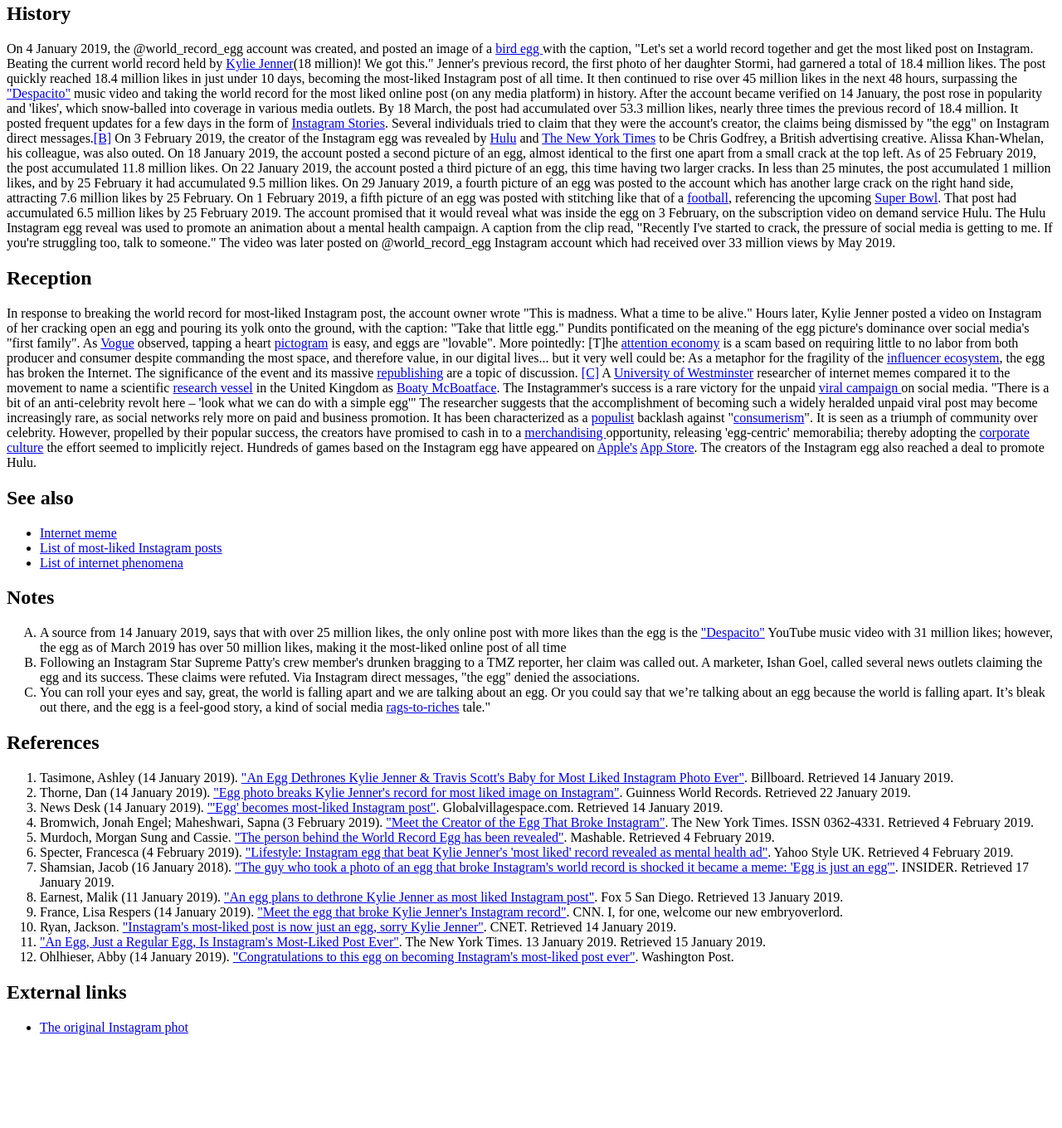
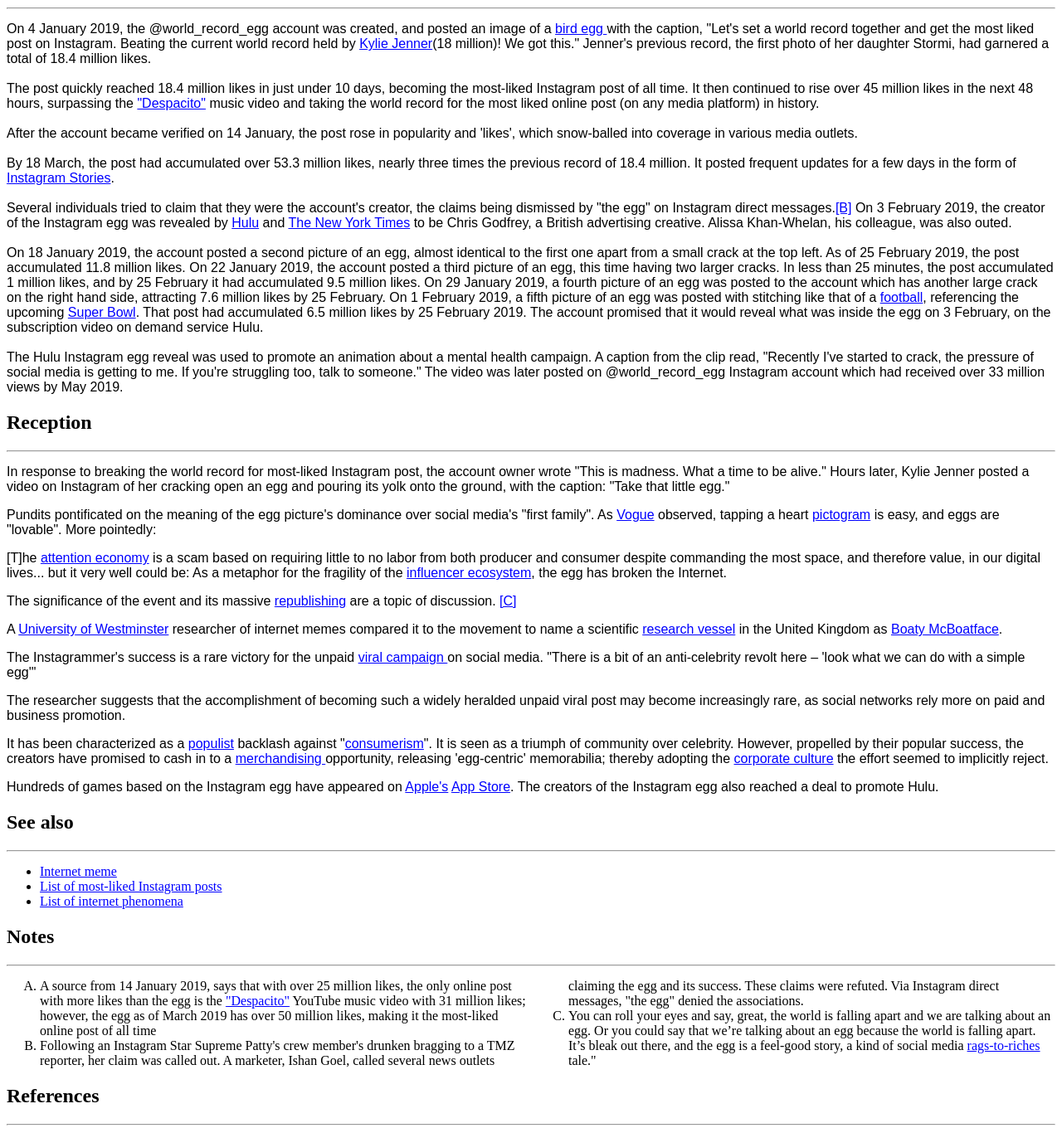
Before and after one commit to ClaireBoudour/Midterm-InstagramEgg, a plain HTML site: page index.html in a window 1280 px wide. Shown: the part 768-2128 px from the top of the page at 83% size. Before the commit the page ends 2032 px from the top, so only its background shows below. Drawn offline with Linux system fonts and the light colour scheme.

Commit message:
Update index.html

```diff
--- a/index.html
+++ b/index.html
@@ -3,20 +3,23 @@
 
 <head>
 <meta charset="UTF-8"/>
+<link rel="stylesheet" type="text/css" href="instagram_egg.css">
 <title>Instagram egg - Wikipedia</title>
 </head>
 
 <body>
 <div>
 <h1>Instagram egg</h1>
+</div>
+<hr class="h_line">
+<div>
 <h6>From Wikipedia, the free encyclopedia</h6>
 </div>
 
-<div>
+<figure id="right1">
 <img alt="Instagram egg" src="https://upload.wikimedia.org/wikipedia/en/5/58/Instagram_egg.jpg" width="220" height="220">
-<a href="/wiki/File:Instagram_egg.jpg"></a>
-<h6>The egg photo posted to Instagram</h6>
-</div>
+<figcaption>The egg photo posted to Instagram</figcaption>
+</figure>
 
 <div>
 <p>The <b>Instagram egg</b> is a picture of an egg posted by the account @<b>world_record_egg</b> on the <a href="https://en.wikipedia.org/wiki/Social_media">social media</a> platform <a href="https://en.wikipedia.org/wiki/Instagram">Instagram</a>, notable for becoming a global phenomenon and an <a href="https://en.wikipedia.org/wiki/Internet_meme">internet meme</a> within days of its creation. It holds the world record for both the <a href="https://en.wikipedia.org/wiki/List_of_most-liked_Instagram_posts">most-liked Instagram post</a> and most liked online post on any website in history.<a href="#notea">[A]</a> The owner of the account was revealed to be Chris Godfrey, an advertising creative, who later worked with his two friends Alissa Khan-Whelan and CJ Brown on a <a href="https://en.wikipedia.org/wiki/Hulu">Hulu</a> commercial featuring the egg, intended to raise awareness of mental health.
@@ -37,49 +40,59 @@
 
 <div>
 <h2><a name="background"></a>Background</h2>
+</div>
+<div class="h_line"><hr></div>
+<div>
 <p>The photo was originally taken by Serghei Platanov, who then posted it to <a href="https://en.wikipedia.org/wiki/Shutterstock">Shutterstock</a> on 23 June 2015 with the title "eggs isolated on white background".</p>
 </div>
 
 <div>
 <h2><a name="history"></a>History</h2>
+</div>
+<div class="h_line"><hr></div>
+<div>
 <p>On 4 January 2019, the @world_record_egg account was created, and posted an image of a <a href="https://en.wikipedia.org/wiki/Bird_egg"> bird egg </a> with the caption, "Let's set a world record together and get the most liked post on Instagram. Beating the current world record held by <a href="https://en.wikipedia.org/wiki/Kylie_Jenner"> Kylie Jenner</a>(18 million)! We got this." Jenner's previous record, the first photo of her daughter Stormi, had garnered a total of 18.4 million likes.
-
+<br>
+<br>
 The post quickly reached 18.4 million likes in just under 10 days, becoming the most-liked Instagram post of all time. It then continued to rise over 45 million likes in the next 48 hours, surpassing the <a href="https://en.wikipedia.org/wiki/Despacito#Music_video"> "Despacito"</a> music video and taking the world record for the most liked online post (on any media platform) in history.
-
+<br>
+<br>
 After the account became verified on 14 January, the post rose in popularity and 'likes', which snow-balled into coverage in various media outlets.
-
+<br>
+<br>
 By 18 March, the post had accumulated over 53.3 million likes, nearly three times the previous record of 18.4 million. It posted frequent updates for a few days in the form of <a href="https://en.wikipedia.org/wiki/Instagram#Instagram_Stories"> Instagram Stories</a>.
-
+<br>
+<br>
 Several individuals tried to claim that they were the account's creator, the claims being dismissed by "the egg" on Instagram direct messages.<a href="#noteb">[B]</a> On 3 February 2019, the creator of the Instagram egg was revealed by <a href="https://en.wikipedia.org/wiki/Hulu"> Hulu</a> and <a href="https://en.wikipedia.org/wiki/The_New_York_Times">The New York Times</a> to be Chris Godfrey, a British advertising creative. Alissa Khan-Whelan, his colleague, was also outed.
-
+<br>
+<br>
 On 18 January 2019, the account posted a second picture of an egg, almost identical to the first one apart from a small crack at the top left. As of 25 February 2019, the post accumulated 11.8 million likes. On 22 January 2019, the account posted a third picture of an egg, this time having two larger cracks. In less than 25 minutes, the post accumulated 1 million likes, and by 25 February it had accumulated 9.5 million likes. On 29 January 2019, a fourth picture of an egg was posted to the account which has another large crack on the right hand side, attracting 7.6 million likes by 25 February. On 1 February 2019, a fifth picture of an egg was posted with stitching like that of a <a href="https://en.wikipedia.org/wiki/Ball_(gridiron_football)"> football</a>, referencing the upcoming <a href="https://en.wikipedia.org/wiki/Super_Bowl_LIII">Super Bowl</a>. That post had accumulated 6.5 million likes by 25 February 2019. The account promised that it would reveal what was inside the egg on 3 February, on the subscription video on demand service Hulu.
-
+<br>
+<br>
 The Hulu Instagram egg reveal was used to promote an animation about a mental health campaign. A caption from the clip read, "Recently I've started to crack, the pressure of social media is getting to me. If you're struggling too, talk to someone." The video was later posted on @world_record_egg Instagram account which had received over 33 million views by May 2019.</p>
 </div>
 
 <div>
 <h2><a name="reception"></a>Reception</h2>
-<p>In response to breaking the world record for most-liked Instagram post, the account owner wrote "This is madness. What a time to be alive." Hours later, Kylie Jenner posted a video on Instagram of her cracking open an egg and pouring its yolk onto the ground, with the caption: "Take that little egg."
-
-Pundits pontificated on the meaning of the egg picture's dominance over social media's "first family". As <a href="https://en.wikipedia.org/wiki/Vogue_(magazine)">Vogue</a> observed, tapping a heart <a href="https://en.wikipedia.org/wiki/Pictogram">pictogram</a> is easy, and eggs are "lovable". More pointedly:
-
-[T]he <a href="https://en.wikipedia.org/wiki/Attention_economy">attention economy</a> is a scam based on requiring little to no labor from both producer and consumer despite commanding the most space, and therefore value, in our digital lives... but it very well could be: As a metaphor for the fragility of the <a href="https://en.wikipedia.org/wiki/Influencer_marketing">influencer ecosystem</a>, the egg has broken the Internet.
-
-The significance of the event and its massive <a href="https://en.wikipedia.org/wiki/Edition_(book)#Republication"> republishing</a> are a topic of discussion. <a href="#notec">[C]</a>
-
-A <a href="https://en.wikipedia.org/wiki/University_of_Westminster">University of Westminster</a> researcher of internet memes compared it to the movement to name a scientific <a href="https://en.wikipedia.org/wiki/Research_vessel"> research vessel</a> in the United Kingdom as <a href="https://en.wikipedia.org/wiki/Boaty_McBoatface">Boaty McBoatface</a>.
-
-The Instagrammer's success is a rare victory for the unpaid <a href="https://en.wikipedia.org/wiki/Viral_marketing"> viral campaign </a> on social media. "There is a bit of an anti-celebrity revolt here – 'look what we can do with a simple egg'"
-
-The researcher suggests that the accomplishment of becoming such a widely heralded unpaid viral post may become increasingly rare, as social networks rely more on paid and business promotion.
-
-It has been characterized as a <a href="https://en.wikipedia.org/wiki/Populism">populist</a> backlash against "<a href="https://en.wikipedia.org/wiki/Consumerism">consumerism</a>". It is seen as a triumph of community over celebrity. However, propelled by their popular success, the creators have promised to cash in to a <a href="https://en.wikipedia.org/wiki/Merchandising"> merchandising </a>opportunity, releasing 'egg-centric' memorabilia; thereby adopting the <a href="https://en.wikipedia.org/wiki/Organizational_culture"> corporate culture</a> the effort seemed to implicitly reject.
-
-Hundreds of games based on the Instagram egg have appeared on <a href="https://en.wikipedia.org/wiki/Apple_Inc."> Apple's</a> <a href="https://en.wikipedia.org/wiki/App_Store_(iOS)">App Store</a>. The creators of the Instagram egg also reached a deal to promote Hulu.</p>
+</div>
+<div class="h_line"><hr></div>
+<div>
+<p>In response to breaking the world record for most-liked Instagram post, the account owner wrote "This is madness. What a time to be alive." Hours later, Kylie Jenner posted a video on Instagram of her cracking open an egg and pouring its yolk onto the ground, with the caption: "Take that little egg."</p>
+<p>Pundits pontificated on the meaning of the egg picture's dominance over social media's "first family". As <a href="https://en.wikipedia.org/wiki/Vogue_(magazine)">Vogue</a> observed, tapping a heart <a href="https://en.wikipedia.org/wiki/Pictogram">pictogram</a> is easy, and eggs are "lovable". More pointedly:</p>
+<p>[T]he <a href="https://en.wikipedia.org/wiki/Attention_economy">attention economy</a> is a scam based on requiring little to no labor from both producer and consumer despite commanding the most space, and therefore value, in our digital lives... but it very well could be: As a metaphor for the fragility of the <a href="https://en.wikipedia.org/wiki/Influencer_marketing">influencer ecosystem</a>, the egg has broken the Internet.</p>
+<p>The significance of the event and its massive <a href="https://en.wikipedia.org/wiki/Edition_(book)#Republication"> republishing</a> are a topic of discussion. <a href="#notec">[C]</a></p>
+<p>A <a href="https://en.wikipedia.org/wiki/University_of_Westminster">University of Westminster</a> researcher of internet memes compared it to the movement to name a scientific <a href="https://en.wikipedia.org/wiki/Research_vessel"> research vessel</a> in the United Kingdom as <a href="https://en.wikipedia.org/wiki/Boaty_McBoatface">Boaty McBoatface</a>. </p>
+<p>The Instagrammer's success is a rare victory for the unpaid <a href="https://en.wikipedia.org/wiki/Viral_marketing"> viral campaign </a> on social media. "There is a bit of an anti-celebrity revolt here – 'look what we can do with a simple egg'"</p>
+<p>The researcher suggests that the accomplishment of becoming such a widely heralded unpaid viral post may become increasingly rare, as social networks rely more on paid and business promotion.</p>
+<p>It has been characterized as a <a href="https://en.wikipedia.org/wiki/Populism">populist</a> backlash against "<a href="https://en.wikipedia.org/wiki/Consumerism">consumerism</a>". It is seen as a triumph of community over celebrity. However, propelled by their popular success, the creators have promised to cash in to a <a href="https://en.wikipedia.org/wiki/Merchandising"> merchandising </a>opportunity, releasing 'egg-centric' memorabilia; thereby adopting the <a href="https://en.wikipedia.org/wiki/Organizational_culture"> corporate culture</a> the effort seemed to implicitly reject.</p>
+<p>Hundreds of games based on the Instagram egg have appeared on <a href="https://en.wikipedia.org/wiki/Apple_Inc."> Apple's</a> <a href="https://en.wikipedia.org/wiki/App_Store_(iOS)">App Store</a>. The creators of the Instagram egg also reached a deal to promote Hulu.</p>
 </div>
 
 <div>
 <h2><a name="seealso"></a>See also</h2>
+</div>
+<div class="h_line"><hr></div>
+<div>
 <ul>
 	<li><a href="https://en.wikipedia.org/wiki/Internet_meme">Internet meme</a></li>
 	<li><a href="https://en.wikipedia.org/wiki/List_of_most-liked_Instagram_posts">List of most-liked Instagram posts</a></li>
@@ -89,6 +102,9 @@ Hundreds of games based on the Instagram egg have appeared on <a href="https://e
 
 <div>
 <h2><a name="notes"></a>Notes</h2>
+</div>
+<div class="h_line"><hr></div>
+<div>
 <ol type="A">
 	<li><a name="notea"></a>A source from 14 January 2019, says that with over 25 million likes, the only online post with more likes than the egg is the <a href="https://en.wikipedia.org/wiki/Despacito">"Despacito"</a> YouTube music video with 31 million likes; however, the egg as of March 2019 has over 50 million likes, making it the most-liked online post of all time</li>
 	<li><a name="noteb"></a>Following an Instagram Star Supreme Patty's crew member's drunken bragging to a TMZ reporter, her claim was called out. A marketer, Ishan Goel, called several news outlets claiming the egg and its success. These claims were refuted. Via Instagram direct messages, "the egg" denied the associations.</li>
@@ -98,26 +114,33 @@ Hundreds of games based on the Instagram egg have appeared on <a href="https://e
 
 <div>
 <h2><a name="references"></a>References</h2>
-<ol>
-	<li>Tasimone, Ashley (14 January 2019). <a href="https://www.billboard.com/articles/news/8493277/egg-kylie-jenner-stormi-most-liked-instagram-photo-record">"An Egg Dethrones Kylie Jenner & Travis Scott's Baby for Most Liked Instagram Photo Ever"</a>. Billboard. Retrieved 14 January 2019.</li>
-	<li>Thorne, Dan (14 January 2019). <a href="http://www.guinnessworldrecords.com/news/2019/1/egg-photo-breaks-kylie-jenners-record-for-most-liked-image-on-instagram-554801">"Egg photo breaks Kylie Jenner's record for most liked image on Instagram"</a>. Guinness World Records. Retrieved 22 January 2019.</li>
-	<li>News Desk (14 January 2019). <a href="https://www.globalvillagespace.com/egg-becomes-most-liked-instagram-post/">"'Egg' becomes most-liked Instagram post"</a>. Globalvillagespace.com. Retrieved 14 January 2019.</li>
-	<li>Bromwich, Jonah Engel; Maheshwari, Sapna (3 February 2019). <a href="https://www.nytimes.com/2019/02/03/style/world-record-egg-instagram.html">"Meet the Creator of the Egg That Broke Instagram"</a>. The New York Times. ISSN 0362-4331. Retrieved 4 February 2019.</li>
-	<li>Murdoch, Morgan Sung and Cassie. <a href="https://mashable.com/article/who-is-world-record-egg-creator-chris-godfrey/">"The person behind the World Record Egg has been revealed"</a>. Mashable. Retrieved 4 February 2019.</li>
-	<li>Specter, Francesca (4 February 2019). <a href="https://www.yahoo.com/style/instagram-egg-beat-kylie-jenner-record-revealed-mental-health-ad-102411319.html">"Lifestyle: Instagram egg that beat Kylie Jenner's 'most liked' record revealed as mental health ad"</a>. Yahoo Style UK. Retrieved 4 February 2019.</li>
-	<li>Shamsian, Jacob (16 January 2018). <a href="https://www.thisisinsider.com/world-record-egg-instagram-photographer-interview-meme-2019-1">"The guy who took a photo of an egg that broke Instagram's world record is shocked it became a meme: 'Egg is just an egg'"</a>. INSIDER. Retrieved 17 January 2019.</li>
-	<li>Earnest, Malik (11 January 2019). <a href="https://fox5sandiego.com/2019/01/11/an-egg-plans-to-dethrone-kylie-jenner-as-most-liked-instagram-photo/">"An egg plans to dethrone Kylie Jenner as most liked Instagram post"</a>. Fox 5 San Diego. Retrieved 13 January 2019.</li>
-	<li>France, Lisa Respers (14 January 2019). <a href="https://www.cnn.com/2019/01/14/entertainment/egg-kylie-jenner-instagram/index.html">"Meet the egg that broke Kylie Jenner's Instagram record"</a>. CNN. I, for one, welcome our new embryoverlord.</li>
-	<li>Ryan, Jackson. <a href="https://www.cnet.com/news/instagrams-most-liked-post-is-going-to-be-an-egg-sorry-kylie-jenner/">"Instagram's most-liked post is now just an egg, sorry Kylie Jenner"</a>. CNET. Retrieved 14 January 2019.</li>
-	<li><a href="https://www.nytimes.com/2019/01/13/style/egg-instagram-most-liked.html">"An Egg, Just a Regular Egg, Is Instagram's Most-Liked Post Ever"</a>. The New York Times. 13 January 2019. Retrieved 15 January 2019.</li>
-	<li> Ohlhieser, Abby (14 January 2019). <a href="https://www.washingtonpost.com/technology/2019/01/14/congratulations-this-egg-becoming-instagrams-most-liked-post-ever/">"Congratulations to this egg on becoming Instagram's most-liked post ever"</a>. Washington Post.</li>
+</div>
+<div class="h_line"><hr></div>
+<div>
+<ol class="references">
+	<li class="references">Tasimone, Ashley (14 January 2019). <a href="https://www.billboard.com/articles/news/8493277/egg-kylie-jenner-stormi-most-liked-instagram-photo-record">"An Egg Dethrones Kylie Jenner & Travis Scott's Baby for Most Liked Instagram Photo Ever"</a>. Billboard. Retrieved 14 January 2019.</li>
+	<li class="references">Thorne, Dan (14 January 2019). <a href="http://www.guinnessworldrecords.com/news/2019/1/egg-photo-breaks-kylie-jenners-record-for-most-liked-image-on-instagram-554801">"Egg photo breaks Kylie Jenner's record for most liked image on Instagram"</a>. Guinness World Records. Retrieved 22 January 2019.</li>
+	<li class="references">News Desk (14 January 2019). <a href="https://www.globalvillagespace.com/egg-becomes-most-liked-instagram-post/">"'Egg' becomes most-liked Instagram post"</a>. Globalvillagespace.com. Retrieved 14 January 2019.</li>
+	<li class="references">Bromwich, Jonah Engel; Maheshwari, Sapna (3 February 2019). <a href="https://www.nytimes.com/2019/02/03/style/world-record-egg-instagram.html">"Meet the Creator of the Egg That Broke Instagram"</a>. The New York Times. ISSN 0362-4331. Retrieved 4 February 2019.</li>
+	<li class="references">Murdoch, Morgan Sung and Cassie. <a href="https://mashable.com/article/who-is-world-record-egg-creator-chris-godfrey/">"The person behind the World Record Egg has been revealed"</a>. Mashable. Retrieved 4 February 2019.</li>
+	<li class="references">Specter, Francesca (4 February 2019). <a href="https://www.yahoo.com/style/instagram-egg-beat-kylie-jenner-record-revealed-mental-health-ad-102411319.html">"Lifestyle: Instagram egg that beat Kylie Jenner's 'most liked' record revealed as mental health ad"</a>. Yahoo Style UK. Retrieved 4 February 2019.</li>
+	<li class="references">Shamsian, Jacob (16 January 2018). <a href="https://www.thisisinsider.com/world-record-egg-instagram-photographer-interview-meme-2019-1">"The guy who took a photo of an egg that broke Instagram's world record is shocked it became a meme: 'Egg is just an egg'"</a>. INSIDER. Retrieved 17 January 2019.</li>
+	<li class="references">Earnest, Malik (11 January 2019). <a href="https://fox5sandiego.com/2019/01/11/an-egg-plans-to-dethrone-kylie-jenner-as-most-liked-instagram-photo/">"An egg plans to dethrone Kylie Jenner as most liked Instagram post"</a>. Fox 5 San Diego. Retrieved 13 January 2019.</li>
+	<li class="references">France, Lisa Respers (14 January 2019). <a href="https://www.cnn.com/2019/01/14/entertainment/egg-kylie-jenner-instagram/index.html">"Meet the egg that broke Kylie Jenner's Instagram record"</a>. CNN. I, for one, welcome our new embryoverlord.</li>
+	<li class="references">Ryan, Jackson. <a href="https://www.cnet.com/news/instagrams-most-liked-post-is-going-to-be-an-egg-sorry-kylie-jenner/">"Instagram's most-liked post is now just an egg, sorry Kylie Jenner"</a>. CNET. Retrieved 14 January 2019.</li>
+	<li class="references"><a href="https://www.nytimes.com/2019/01/13/style/egg-instagram-most-liked.html">"An Egg, Just a Regular Egg, Is Instagram's Most-Liked Post Ever"</a>. The New York Times. 13 January 2019. Retrieved 15 January 2019.</li>
+	<li class="references"> Ohlhieser, Abby (14 January 2019). <a href="https://www.washingtonpost.com/technology/2019/01/14/congratulations-this-egg-becoming-instagrams-most-liked-post-ever/">"Congratulations to this egg on becoming Instagram's most-liked post ever"</a>. Washington Post.</li>
 </ol>
 </div>
 
 <div>
 <h2><a name="externallinks"></a>External links</h2>
+</div>
+<div class="h_line"><hr></div>
+<div>
 <ul>
-	<li><a href="https://www.instagram.com/p/BsOGulcndj-/">The original Instagram phot</a></li>
+	<li><a href="https://www.instagram.com/p/BsOGulcndj-/">The original Instagram photo</a></li>
 </ul>
 </div>
+
 </body>
```
